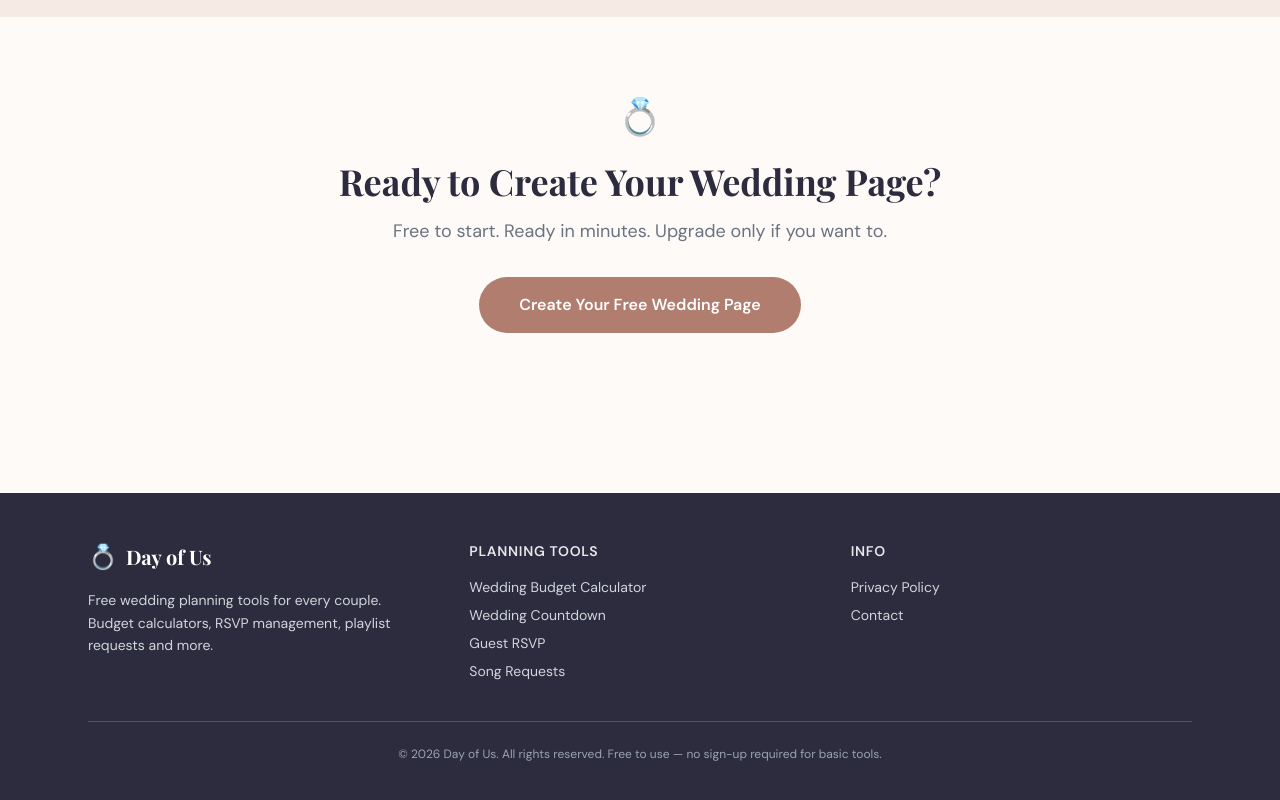
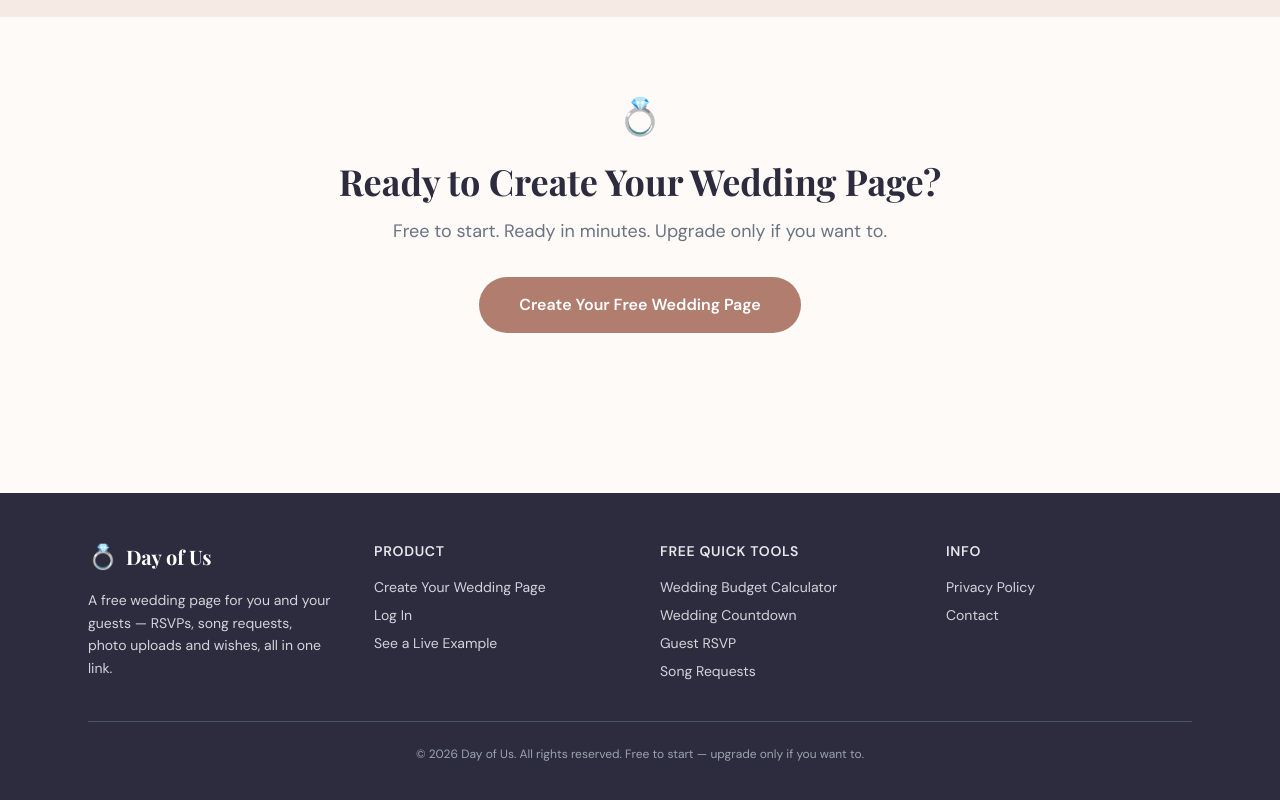
Before and after one commit to DayofUs/DayofUs, a Next.js app: page / in a window 1280 px wide. Shown: the part 3598-4398 px from the top of the page. Built offline with nearby package versions, Linux system fonts and the light colour scheme; no server answers; a web font is replaced by a local one.

Commit message:
Update Footer.tsx

```diff
--- a/components/Footer.tsx
+++ b/components/Footer.tsx
@@ -4,16 +4,24 @@ export default function Footer() {
   return (
     <footer className="mt-20" style={{background:'#2C2C3E', color:'#ffffff'}}>
       <div className="max-w-6xl mx-auto px-6 py-12">
-        <div className="grid grid-cols-1 md:grid-cols-3 gap-10 mb-10">
+        <div className="grid grid-cols-1 md:grid-cols-2 lg:grid-cols-4 gap-10 mb-10">
           <div>
             <div className="flex items-center gap-2 mb-4">
               <span className="text-2xl">💍</span>
               <span className="font-serif text-xl font-bold" style={{color:'#ffffff'}}>Day of Us</span>
             </div>
-            <p className="text-sm leading-relaxed" style={{color:'#D1D5DB'}}>Free wedding planning tools for every couple. Budget calculators, RSVP management, playlist requests and more.</p>
+            <p className="text-sm leading-relaxed" style={{color:'#D1D5DB'}}>A free wedding page for you and your guests — RSVPs, song requests, photo uploads and wishes, all in one link.</p>
           </div>
           <div>
-            <h4 className="font-semibold text-sm mb-4 uppercase tracking-wider" style={{color:'#E5E7EB'}}>Planning Tools</h4>
+            <h4 className="font-semibold text-sm mb-4 uppercase tracking-wider" style={{color:'#E5E7EB'}}>Product</h4>
+            <ul className="space-y-2 text-sm" style={{color:'#D1D5DB'}}>
+              <li><Link href="/signup" className="hover:text-white transition-colors">Create Your Wedding Page</Link></li>
+              <li><Link href="/login" className="hover:text-white transition-colors">Log In</Link></li>
+              <li><Link href="/demo" className="hover:text-white transition-colors">See a Live Example</Link></li>
+            </ul>
+          </div>
+          <div>
+            <h4 className="font-semibold text-sm mb-4 uppercase tracking-wider" style={{color:'#E5E7EB'}}>Free Quick Tools</h4>
             <ul className="space-y-2 text-sm" style={{color:'#D1D5DB'}}>
               <li><Link href="/budget" className="hover:text-white transition-colors">Wedding Budget Calculator</Link></li>
               <li><Link href="/countdown" className="hover:text-white transition-colors">Wedding Countdown</Link></li>
@@ -30,7 +38,7 @@ export default function Footer() {
           </div>
         </div>
         <div className="pt-6 text-xs text-center" style={{borderTop:'1px solid #4B5563', color:'#9CA3AF'}}>
-          © {new Date().getFullYear()} Day of Us. All rights reserved. Free to use — no sign-up required for basic tools.
+          © {new Date().getFullYear()} Day of Us. All rights reserved. Free to start — upgrade only if you want to.
         </div>
       </div>
     </footer>
```
